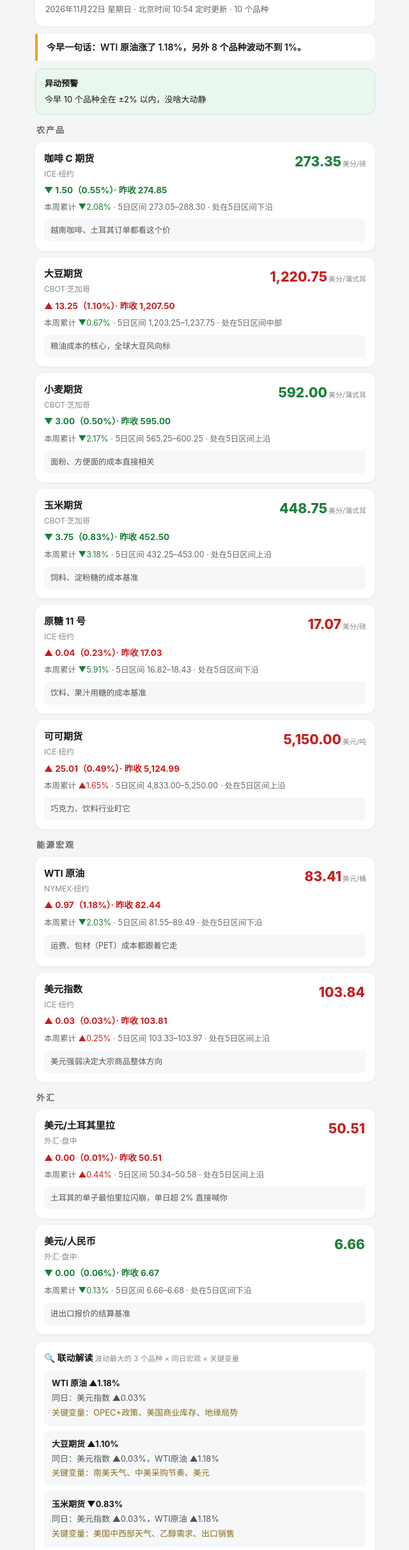
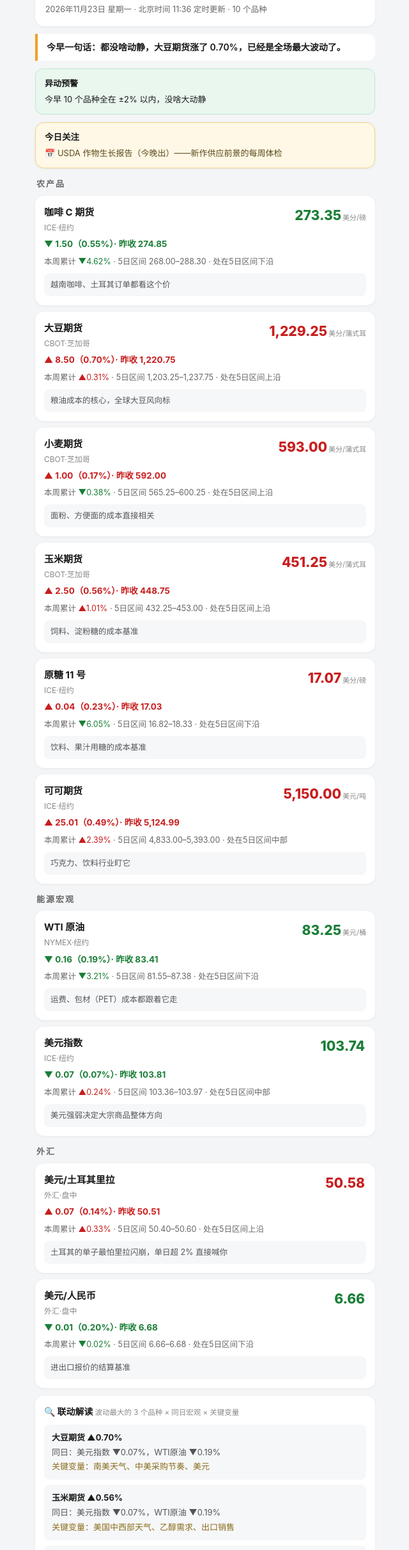
Before and after one commit to feiyanwang56-wq/morning-brief, a plain HTML site: page index.html in a window 1280 px wide. Shown: the part 186-2608 px from the top of the page at 64% size, without its empty margins (319-959 px from the left). Drawn offline with Linux system fonts and the light colour scheme.

Commit message:
早报 2026-11-23

```diff
--- a/index.html
+++ b/index.html
@@ -1,6 +1,6 @@
 <!doctype html><html lang="zh-CN"><head><meta charset="utf-8"/>
 <meta name="viewport" content="width=device-width,initial-scale=1"/>
-<title>大宗商品早报 · 2026年11月22日</title><style>
+<title>大宗商品早报 · 2026年11月23日</title><style>
 *{box-sizing:border-box}body{margin:0;font-family:-apple-system,"PingFang SC","Noto Sans SC","Microsoft YaHei",sans-serif;background:#f4f5f7;color:#1a1a1a;line-height:1.6}
 .wrap{max-width:560px;margin:0 auto;padding:14px 14px 30px}
 .flow{background:#101828;color:#fff;border-radius:14px;padding:12px 14px;font-size:12.5px;margin-bottom:12px}
@@ -46,76 +46,76 @@
 <div class="step"><b>🔎</b>自动抓取行情</div><div class="arr">→</div>
 <div class="step"><b>🧠</b>生成中文早报</div><div class="arr">→</div>
 <div class="step"><b>📲</b>推送到手机</div></div></div>
-<div class="hdr"><h1>☀️ 大宗商品早报</h1><div class="sub">2026年11月22日 星期日 · 北京时间 10:54 定时更新 · 10 个品种</div></div>
-<div class="one">今早一句话：WTI 原油涨了 1.18%，另外 8 个品种波动不到 1%。</div>
+<div class="hdr"><h1>☀️ 大宗商品早报</h1><div class="sub">2026年11月23日 星期一 · 北京时间 11:36 定时更新 · 10 个品种</div></div>
+<div class="one">今早一句话：都没啥动静，大豆期货涨了 0.70%，已经是全场最大波动了。</div>
 <div class='alert ok'><div class='at'>异动预警</div><div class='aitem'>今早 10 个品种全在 ±2% 以内，没啥大动静</div></div>
-
+<div class='watch'><div class='wt'>今日关注</div><div class='witem'>📅 USDA 作物生长报告（今晚出）——新作供应前景的每周体检</div></div>
 <div class="gtitle">农产品</div><div class="card">
 <div class="ch"><div><div class="cn">咖啡 C 期货</div><div class="cm">ICE·纽约</div></div>
 <div class="pv dn">273.35<span class="unit">美分/磅</span></div></div>
 <div class="cd dn"><span class="arrow">▼</span> 1.50（0.55%）· 昨收 274.85</div>
-<div class="wk">本周累计 <span class="dn">▼2.08%</span> · 5日区间 273.05–288.30 · 处在5日区间下沿</div>
+<div class="wk">本周累计 <span class="dn">▼4.62%</span> · 5日区间 268.00–288.30 · 处在5日区间下沿</div>
 <div class="why">越南咖啡、土耳其订单都看这个价</div></div><div class="card">
 <div class="ch"><div><div class="cn">大豆期货</div><div class="cm">CBOT·芝加哥</div></div>
-<div class="pv up">1,220.75<span class="unit">美分/蒲式耳</span></div></div>
-<div class="cd up"><span class="arrow">▲</span> 13.25（1.10%）· 昨收 1,207.50</div>
-<div class="wk">本周累计 <span class="dn">▼0.67%</span> · 5日区间 1,203.25–1,237.75 · 处在5日区间中部</div>
+<div class="pv up">1,229.25<span class="unit">美分/蒲式耳</span></div></div>
+<div class="cd up"><span class="arrow">▲</span> 8.50（0.70%）· 昨收 1,220.75</div>
+<div class="wk">本周累计 <span class="up">▲0.31%</span> · 5日区间 1,203.25–1,237.75 · 处在5日区间上沿</div>
 <div class="why">粮油成本的核心，全球大豆风向标</div></div><div class="card">
 <div class="ch"><div><div class="cn">小麦期货</div><div class="cm">CBOT·芝加哥</div></div>
-<div class="pv dn">592.00<span class="unit">美分/蒲式耳</span></div></div>
-<div class="cd dn"><span class="arrow">▼</span> 3.00（0.50%）· 昨收 595.00</div>
-<div class="wk">本周累计 <span class="dn">▼2.17%</span> · 5日区间 565.25–600.25 · 处在5日区间上沿</div>
+<div class="pv up">593.00<span class="unit">美分/蒲式耳</span></div></div>
+<div class="cd up"><span class="arrow">▲</span> 1.00（0.17%）· 昨收 592.00</div>
+<div class="wk">本周累计 <span class="dn">▼0.38%</span> · 5日区间 565.25–600.25 · 处在5日区间上沿</div>
 <div class="why">面粉、方便面的成本直接相关</div></div><div class="card">
 <div class="ch"><div><div class="cn">玉米期货</div><div class="cm">CBOT·芝加哥</div></div>
-<div class="pv dn">448.75<span class="unit">美分/蒲式耳</span></div></div>
-<div class="cd dn"><span class="arrow">▼</span> 3.75（0.83%）· 昨收 452.50</div>
-<div class="wk">本周累计 <span class="dn">▼3.18%</span> · 5日区间 432.25–453.00 · 处在5日区间上沿</div>
+<div class="pv up">451.25<span class="unit">美分/蒲式耳</span></div></div>
+<div class="cd up"><span class="arrow">▲</span> 2.50（0.56%）· 昨收 448.75</div>
+<div class="wk">本周累计 <span class="up">▲1.01%</span> · 5日区间 432.25–453.00 · 处在5日区间上沿</div>
 <div class="why">饲料、淀粉糖的成本基准</div></div><div class="card">
 <div class="ch"><div><div class="cn">原糖 11 号</div><div class="cm">ICE·纽约</div></div>
 <div class="pv up">17.07<span class="unit">美分/磅</span></div></div>
 <div class="cd up"><span class="arrow">▲</span> 0.04（0.23%）· 昨收 17.03</div>
-<div class="wk">本周累计 <span class="dn">▼5.91%</span> · 5日区间 16.82–18.43 · 处在5日区间下沿</div>
+<div class="wk">本周累计 <span class="dn">▼6.05%</span> · 5日区间 16.82–18.33 · 处在5日区间下沿</div>
 <div class="why">饮料、果汁用糖的成本基准</div></div><div class="card">
 <div class="ch"><div><div class="cn">可可期货</div><div class="cm">ICE·纽约</div></div>
 <div class="pv up">5,150.00<span class="unit">美元/吨</span></div></div>
 <div class="cd up"><span class="arrow">▲</span> 25.01（0.49%）· 昨收 5,124.99</div>
-<div class="wk">本周累计 <span class="up">▲1.65%</span> · 5日区间 4,833.00–5,250.00 · 处在5日区间上沿</div>
+<div class="wk">本周累计 <span class="up">▲2.39%</span> · 5日区间 4,833.00–5,393.00 · 处在5日区间中部</div>
 <div class="why">巧克力、饮料行业盯它</div></div><div class="gtitle">能源宏观</div><div class="card">
 <div class="ch"><div><div class="cn">WTI 原油</div><div class="cm">NYMEX·纽约</div></div>
-<div class="pv up">83.41<span class="unit">美元/桶</span></div></div>
-<div class="cd up"><span class="arrow">▲</span> 0.97（1.18%）· 昨收 82.44</div>
-<div class="wk">本周累计 <span class="dn">▼2.03%</span> · 5日区间 81.55–89.49 · 处在5日区间下沿</div>
+<div class="pv dn">83.25<span class="unit">美元/桶</span></div></div>
+<div class="cd dn"><span class="arrow">▼</span> 0.16（0.19%）· 昨收 83.41</div>
+<div class="wk">本周累计 <span class="dn">▼3.21%</span> · 5日区间 81.55–87.38 · 处在5日区间下沿</div>
 <div class="why">运费、包材（PET）成本都跟着它走</div></div><div class="card">
 <div class="ch"><div><div class="cn">美元指数</div><div class="cm">ICE·纽约</div></div>
-<div class="pv up">103.84<span class="unit"></span></div></div>
-<div class="cd up"><span class="arrow">▲</span> 0.03（0.03%）· 昨收 103.81</div>
-<div class="wk">本周累计 <span class="up">▲0.25%</span> · 5日区间 103.33–103.97 · 处在5日区间上沿</div>
+<div class="pv dn">103.74<span class="unit"></span></div></div>
+<div class="cd dn"><span class="arrow">▼</span> 0.07（0.07%）· 昨收 103.81</div>
+<div class="wk">本周累计 <span class="up">▲0.24%</span> · 5日区间 103.36–103.97 · 处在5日区间中部</div>
 <div class="why">美元强弱决定大宗商品整体方向</div></div><div class="gtitle">外汇</div><div class="card">
 <div class="ch"><div><div class="cn">美元/土耳其里拉</div><div class="cm">外汇·盘中</div></div>
-<div class="pv up">50.51<span class="unit"></span></div></div>
-<div class="cd up"><span class="arrow">▲</span> 0.00（0.01%）· 昨收 50.51</div>
-<div class="wk">本周累计 <span class="up">▲0.44%</span> · 5日区间 50.34–50.58 · 处在5日区间上沿</div>
+<div class="pv up">50.58<span class="unit"></span></div></div>
+<div class="cd up"><span class="arrow">▲</span> 0.07（0.14%）· 昨收 50.51</div>
+<div class="wk">本周累计 <span class="up">▲0.33%</span> · 5日区间 50.40–50.60 · 处在5日区间上沿</div>
 <div class="why">土耳其的单子最怕里拉闪崩，单日超 2% 直接喊你</div></div><div class="card">
 <div class="ch"><div><div class="cn">美元/人民币</div><div class="cm">外汇·盘中</div></div>
 <div class="pv dn">6.66<span class="unit"></span></div></div>
-<div class="cd dn"><span class="arrow">▼</span> 0.00（0.06%）· 昨收 6.67</div>
-<div class="wk">本周累计 <span class="dn">▼0.13%</span> · 5日区间 6.66–6.68 · 处在5日区间下沿</div>
+<div class="cd dn"><span class="arrow">▼</span> 0.01（0.20%）· 昨收 6.68</div>
+<div class="wk">本周累计 <span class="dn">▼0.02%</span> · 5日区间 6.66–6.68 · 处在5日区间下沿</div>
 <div class="why">进出口报价的结算基准</div></div>
 <div class="read"><div class="rt">🔍 联动解读 <span class="rsub">波动最大的 3 个品种 × 同日宏观 × 关键变量</span></div>
-<div class="ritem"><b>WTI 原油 ▲1.18%</b>
-<div class="rmeta">同日：美元指数 ▲0.03%</div>
-<div class="drv">关键变量：OPEC+政策、美国商业库存、地缘局势</div></div><div class="ritem"><b>大豆期货 ▲1.10%</b>
-<div class="rmeta">同日：美元指数 ▲0.03%，WTI原油 ▲1.18%</div>
-<div class="drv">关键变量：南美天气、中美采购节奏、美元</div></div><div class="ritem"><b>玉米期货 ▼0.83%</b>
-<div class="rmeta">同日：美元指数 ▲0.03%，WTI原油 ▲1.18%</div>
-<div class="drv">关键变量：美国中西部天气、乙醇需求、出口销售</div></div>
+<div class="ritem"><b>大豆期货 ▲0.70%</b>
+<div class="rmeta">同日：美元指数 ▼0.07%，WTI原油 ▼0.19%</div>
+<div class="drv">关键变量：南美天气、中美采购节奏、美元</div></div><div class="ritem"><b>玉米期货 ▲0.56%</b>
+<div class="rmeta">同日：美元指数 ▼0.07%，WTI原油 ▼0.19%</div>
+<div class="drv">关键变量：美国中西部天气、乙醇需求、出口销售</div></div><div class="ritem"><b>咖啡 C 期货 ▼0.55%</b>
+<div class="rmeta">同日：美元指数 ▼0.07%，WTI原油 ▼0.19%</div>
+<div class="drv">关键变量：巴西/越南天气、全球库存、美元</div></div>
 <div class="rnote">以上是关联市场对照 + 该品种的关键变量框架；某天具体的涨跌原因需要结合新闻面，demo 版不编造，完整版接入新闻源后由大模型生成归因。</div></div>
 <div class="rule"><b>📌 盯盘逻辑</b><br>
 · 单日波动 ≥2% 就标红，直接推到你手机上<br>
 · 里拉单独盯——土耳其的单子最怕它突然贬值<br>
 · 每周五加一份周报：本周复盘 + 下周看点</div>
 <div class="ft">数据：Yahoo Finance 指示性行情（ICE·纽约 / CBOT·芝加哥 / NYMEX / 外汇盘中）<br>
-本次抓取时间：北京时间 2026-11-22 10:54（定时抓取，非实时）<br>
+本次抓取时间：北京时间 2026-11-23 11:36（定时抓取，非实时）<br>
 行情源链接：<a href="https://finance.yahoo.com/quote/KC=F">咖啡 C 期货</a> · <a href="https://finance.yahoo.com/quote/ZS=F">大豆期货</a> · <a href="https://finance.yahoo.com/quote/ZW=F">小麦期货</a> · <a href="https://finance.yahoo.com/quote/ZC=F">玉米期货</a> · <a href="https://finance.yahoo.com/quote/SB=F">原糖 11 号</a> · <a href="https://finance.yahoo.com/quote/CC=F">可可期货</a> · <a href="https://finance.yahoo.com/quote/CL=F">WTI 原油</a> · <a href="https://finance.yahoo.com/quote/DX-Y.NYB">美元指数</a> · <a href="https://finance.yahoo.com/quote/TRY=X">美元/土耳其里拉</a> · <a href="https://finance.yahoo.com/quote/CNY=X">美元/人民币</a><br>
 demo 版 · 正式版可接马来西亚 BMD 棕榈油、郑商所 PTA/MEG；深度归因需接入新闻源</div>
 </div><p style="text-align:center;margin:32px 0"><a href="history.html">查看历史记录</a></p></body></html>
```
Also changed, not shown: history.html (+2 -1 lines), history/2026-11-23.html (added, +121 -0 lines).
